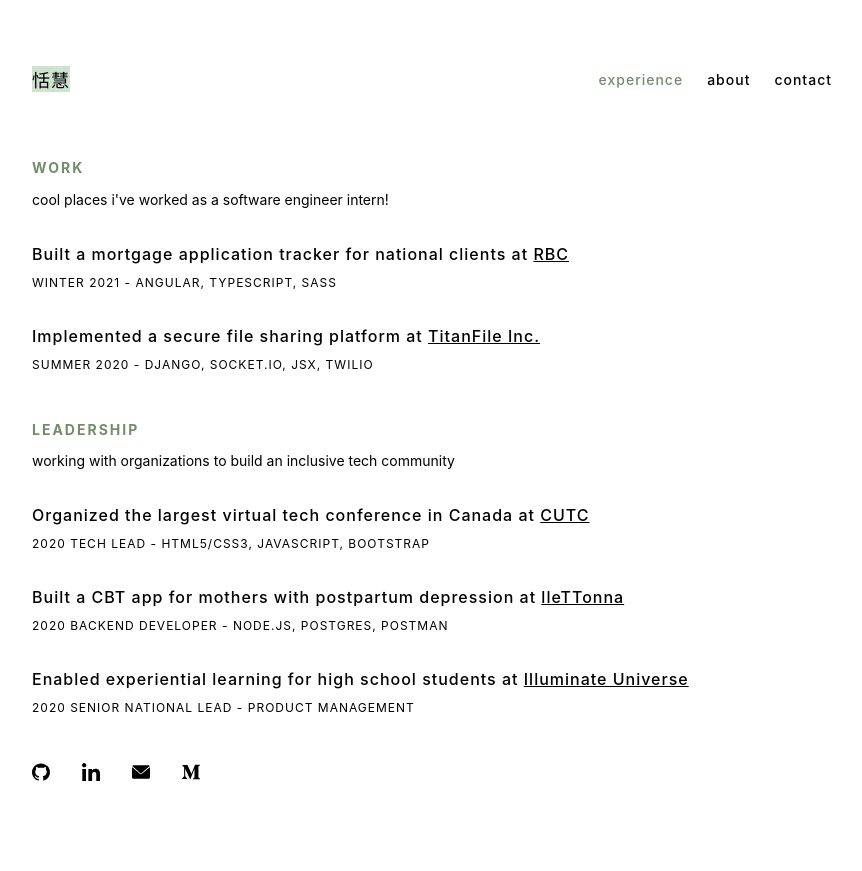
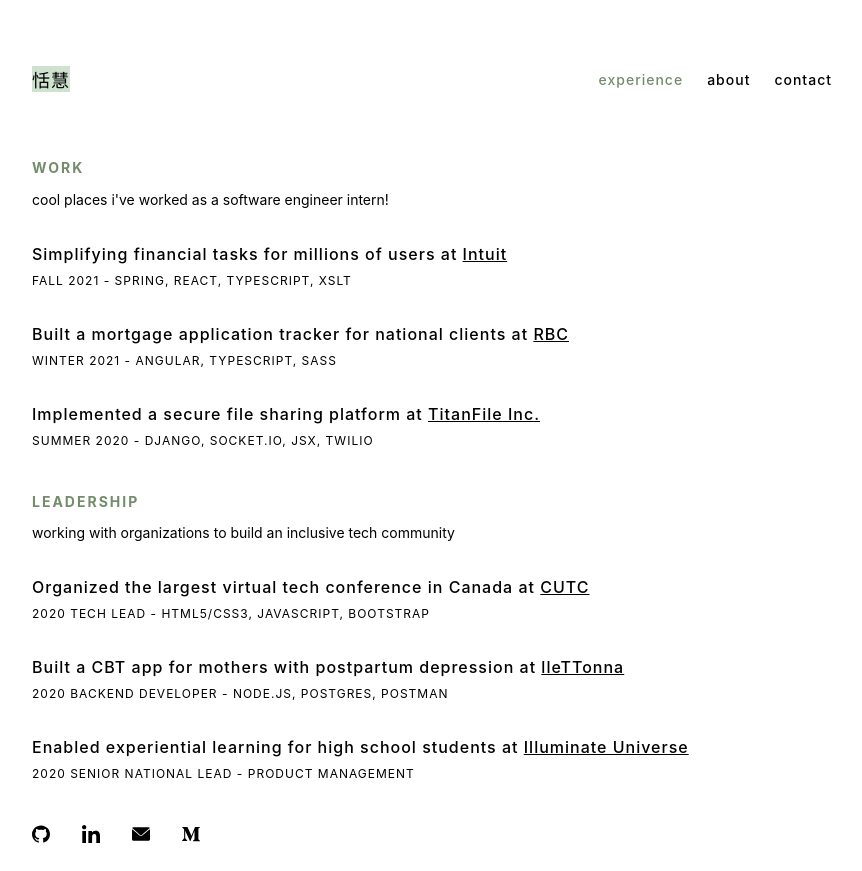
Before and after one commit to TianhuiYang/personal-website, a React (Create React App) app: page / in a window 1280 px wide. Shown: the whole page, without its empty margins (208-1070 px from the left). Before the commit the page ends 809 px from the top, so only its background shows below. Built offline with nearby package versions, Linux system fonts and the light colour scheme.

Commit message:
feat: update experience

```diff
--- a/src/components/WorkExperience.tsx
+++ b/src/components/WorkExperience.tsx
@@ -5,6 +5,14 @@
 import { Section } from "./Section";
 
 const workExperienceHistory: ExperienceModel[] = [
+  {
+    company: "Intuit",
+    role: "SWE Intern",
+    date: "Fall 2021",
+    tech: "Spring, React, TypeScript, XSLT",
+    description: "Simplifying financial tasks for millions of users",
+    link: "https://www.intuit.com/",
+  },
   {
     company: "RBC",
     role: "SWE Intern",
--- a/src/globalStyles.tsx
+++ b/src/globalStyles.tsx
@@ -23,7 +23,7 @@
 export const Description = styled.p`
   letter-spacing: 1px;
   text-transform: uppercase;
-  margin: 8px 0;
+  margin: 4px 0;
   font-size: 12px;
   line-height: 1.5;
 `;
```
Also changed, not shown: 1 other file (tests, documents, lock files or other folders).
